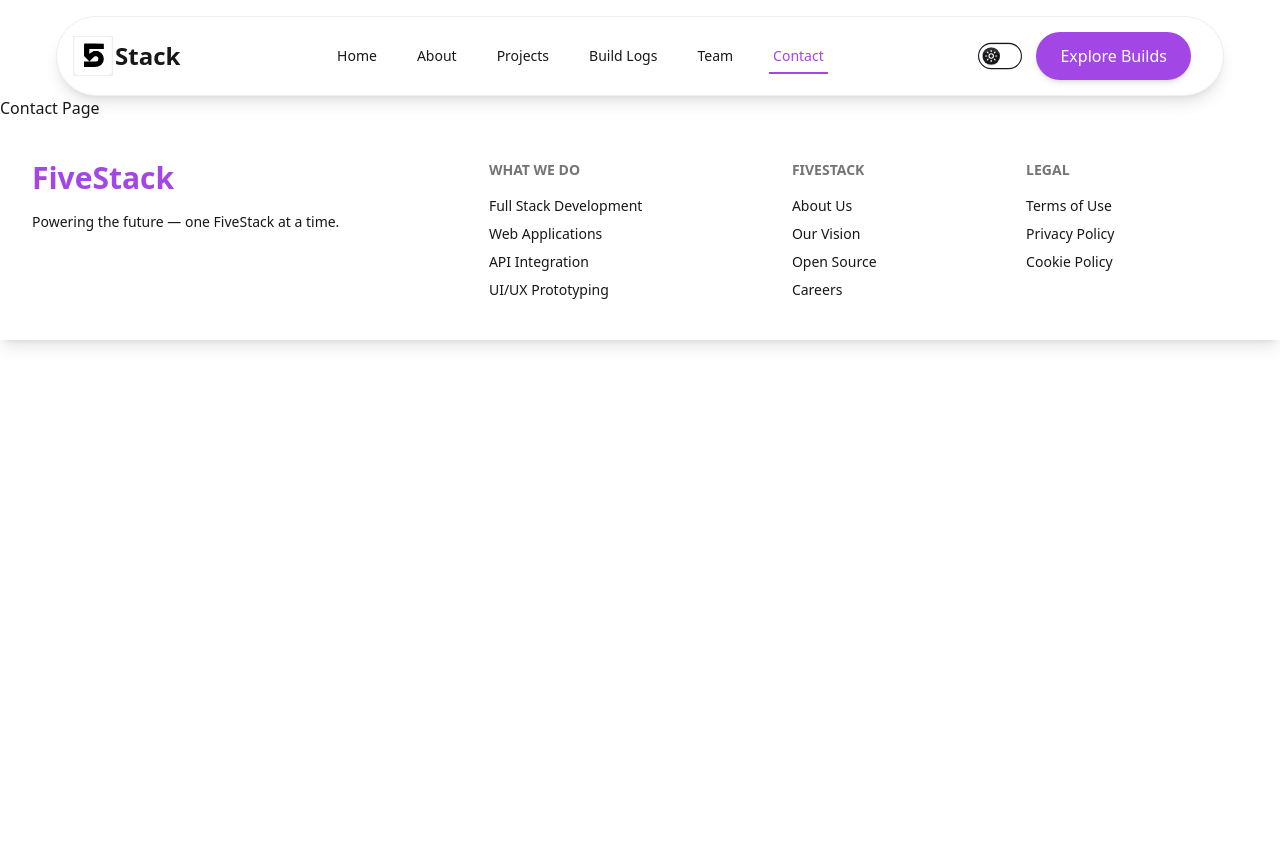
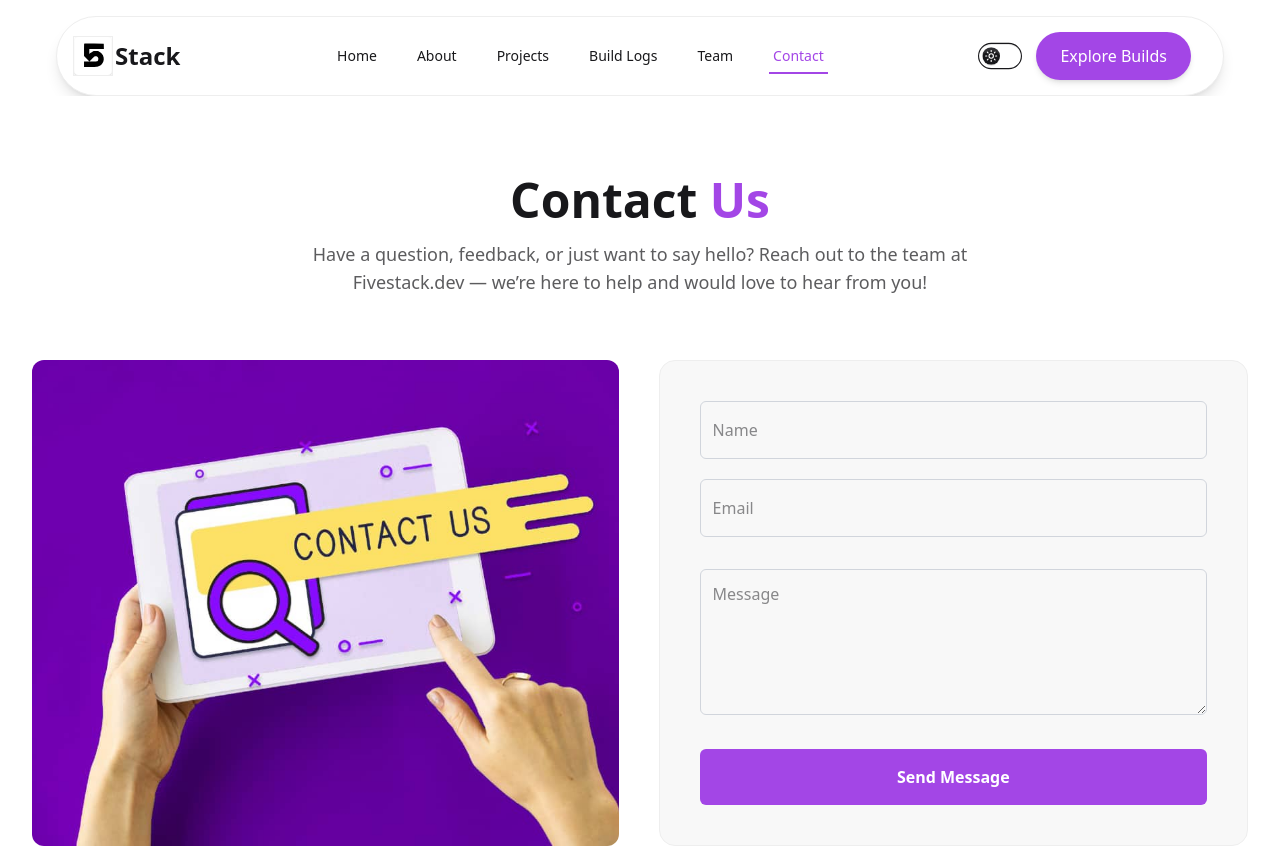
Before and after one commit to JOSEPH-Inalegwu/fivestackdev, a React (Vite) app: page /contact in a window 1280 px wide. Shown: the top 848 px of the page. Before the commit the page ends 800 px from the top, so only its background shows below. Built offline with nearby package versions, Linux system fonts and the light colour scheme; what theme-change would draw is missing.

Commit message:
feat: add contact form component with email sending functionality

```diff
--- a/package.json
+++ b/package.json
@@ -10,6 +10,7 @@
     "preview": "vite preview"
   },
   "dependencies": {
+    "@emailjs/browser": "^4.4.1",
     "@tailwindcss/vite": "^4.1.11",
     "framer-motion": "^12.23.9",
     "gsap": "^3.13.0",
--- a/src/Pages/Contact/Contact.jsx
+++ b/src/Pages/Contact/Contact.jsx
@@ -1,9 +1,21 @@
 import React from 'react'
+import Form from './Form'
 
 const Contact = () => {
   return (
-    <div>
-      Contact Page
+    <div className="py-8 sm:py-10 md:py-15 lg:py-20 flex items-center bg-base-100">
+        <div className="container mx-auto px-4 sm:px-6 lg:px-8 max-w-7xl">
+            <div className="text-center mb-16">
+                <h1 className="text-4xl md:text-5xl font-bold mb-4">
+                Contact <span className="text-[#A346E6]">Us</span>
+                </h1>
+                <p className="text-lg opacity-70 max-w-2xl mx-auto">
+                Have a question, feedback, or just want to say hello? Reach out to the team at Fivestack.dev — we’re here to help and would love to hear from you!
+                </p>
+            </div>
+
+            <Form />
+        </div>
     </div>
   )
 }
--- /dev/null
+++ b/src/Pages/Contact/Form.jsx
@@ -0,0 +1,148 @@
+import React, { useState } from 'react';
+import { toast, ToastContainer } from 'react-toastify';
+import 'react-toastify/dist/ReactToastify.css';
+import emailjs from '@emailjs/browser';
+
+const Form = () => {
+  const [formData, setFormData] = useState({ name: '', email: '', message: '' });
+  const [errors, setErrors] = useState({});
+  const [loading, setLoading] = useState(false);
+
+  const handleChange = (e) => {
+    setFormData((prev) => ({
+      ...prev,
+      [e.target.name]: e.target.value,
+    }));
+    setErrors((prev) => ({
+      ...prev,
+      [e.target.name]: '',
+    }));
+  };
+
+  const handleSubmit = async (e) => {
+    e.preventDefault();
+
+    const newErrors = {};
+    if (!formData.name.trim()) newErrors.name = 'Name is required';
+    if (!formData.email.trim()) newErrors.email = 'Email is required';
+    if (!formData.message.trim()) newErrors.message = 'Message is required';
+
+    if (Object.keys(newErrors).length > 0) {
+      setErrors(newErrors);
+      return;
+    }
+
+    setLoading(true);
+    try {
+      await emailjs.send(
+        import.meta.env.VITE_EMAILJS_SERVICE_ID,
+        import.meta.env.VITE_EMAILJS_TEMPLATE_ID,
+        {
+            ...formData,
+            source: 'Fivestack.dev Contact Form',
+        },
+        import.meta.env.VITE_EMAILJS_PUBLIC_KEY
+      );
+
+      setTimeout(() => {
+        toast.success('Message sent successfully!');
+        setFormData({ name: '', email: '', message: '' });
+        setLoading(false);
+      }, 1000);
+    } catch (error) {
+      setLoading(false);
+      toast.error('Failed to send message. Try again.');
+    }
+  };
+
+  return (
+    <div className="flex flex-col lg:flex-row w-full gap-10">
+      {/* Left: Image */}
+      <div className="hidden lg:block w-1/2">
+        <img
+          src="/image/contact.jpeg"
+          alt="Contact"
+          className="w-full h-full object-cover rounded-xl"
+        />
+      </div>
+
+      {/* Right: Form */}
+      <div className="w-full lg:w-1/2 border border-base-300 bg-base-200 p-10 rounded-2xl">
+        <form onSubmit={handleSubmit} noValidate>
+          {/* Name */}
+          <div className="mb-5">
+            <input
+              type="text"
+              id="name"
+              name="name"
+              placeholder="Name"
+              value={formData.name}
+              onChange={handleChange}
+              className={`w-full border ${
+                errors.name ? 'border-red-500' : 'border-gray-300'
+              } rounded-md py-4 px-3 focus:outline-none focus:border-[#A346E6]`}
+              autoComplete="off"
+            />
+            {errors.name && <p className="text-red-500 text-sm mt-1">{errors.name}</p>}
+          </div>
+
+          {/* Email */}
+          <div className="mb-8">
+            <input
+              type="email"
+              id="email"
+              name="email"
+              placeholder="Email"
+              value={formData.email}
+              onChange={handleChange}
+              className={`w-full border ${
+                errors.email ? 'border-red-500' : 'border-gray-300'
+              } rounded-md py-4 px-3 focus:outline-none focus:border-[#A346E6]`}
+              autoComplete="off"
+            />
+            {errors.email && <p className="text-red-500 text-sm mt-1">{errors.email}</p>}
+          </div>
+
+          {/* Message */}
+          <div className="mb-7">
+            <textarea
+              id="message"
+              name="message"
+              placeholder="Message"
+              rows="5"
+              value={formData.message}
+              onChange={handleChange}
+              className={`w-full border ${
+                errors.message ? 'border-red-500' : 'border-gray-300'
+              } rounded-md py-3 px-3 focus:outline-none focus:border-[#A346E6]`}
+            ></textarea>
+            {errors.message && <p className="text-red-500 text-sm mt-1">{errors.message}</p>}
+          </div>
+
+          {/* Submit */}
+          <button
+            type="submit"
+            disabled={loading}
+            className={`bg-[#A346E6] hover:bg-purple-700 text-white font-semibold rounded-md py-4 px-4 w-full transition duration-300 ${
+              loading ? 'opacity-70 cursor-not-allowed' : ''
+            }`}
+          >
+            {loading ? (
+              <span className="flex items-center justify-center gap-2">
+                <span className="loading loading-spinner loading-sm"></span>
+                Sending...
+              </span>
+            ) : (
+              'Send Message'
+            )}
+          </button>
+        </form>
+
+        {/* Toast Container */}
+        <ToastContainer position="top-right" autoClose={3000} />
+      </div>
+    </div>
+  );
+};
+
+export default Form;
```
Also changed, not shown: public/image/contact.jpeg (added), 1 other file (tests, documents, lock files or other folders).
